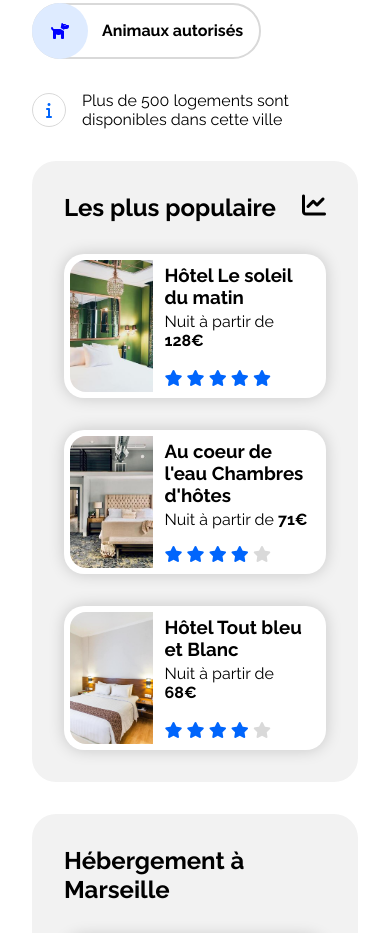
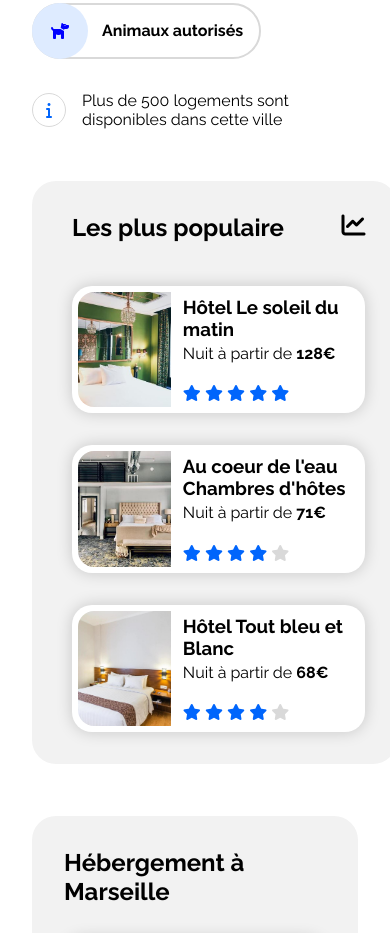
Before and after one commit to QuentinBourgeois77160/QuentinBourgeois_2_30_03_2021, a plain HTML site: page index.html in a window 390 px wide. Shown: the part 631-1564 px from the top of the page. Drawn offline with Linux system fonts and the light colour scheme.

Commit message:
Add files via upload
Modification responsive ( Iphone 5 ) #LesPlusPopulaire

```diff
--- a/style/style.css
+++ b/style/style.css
@@ -246,6 +246,8 @@ a {
   background-color: #F2F2F2;
   border-radius: 1.5rem;
   padding: 2rem;
+  min-height: 519px;
+  margin-bottom: 20px;
 }
 
 .hosting {
@@ -381,10 +383,14 @@ a {
     grid-template-columns: 1fr;
   }
 }
-@media (max-width: 1000px) {
+@media (max-width: 1100px) {
   .hostingPopular {
-    grid-template-columns: 1fr;
-    grid-template-rows: auto repeat(3, 9rem);
+  display: grid;
+  grid-template-columns: 1fr;
+  grid-template-rows: repeat(1, 0.44fr);
+  padding-left: 40px;
+  margin-top: 20px;
+  width: 90%;
   }
 }
 .activity {
```
